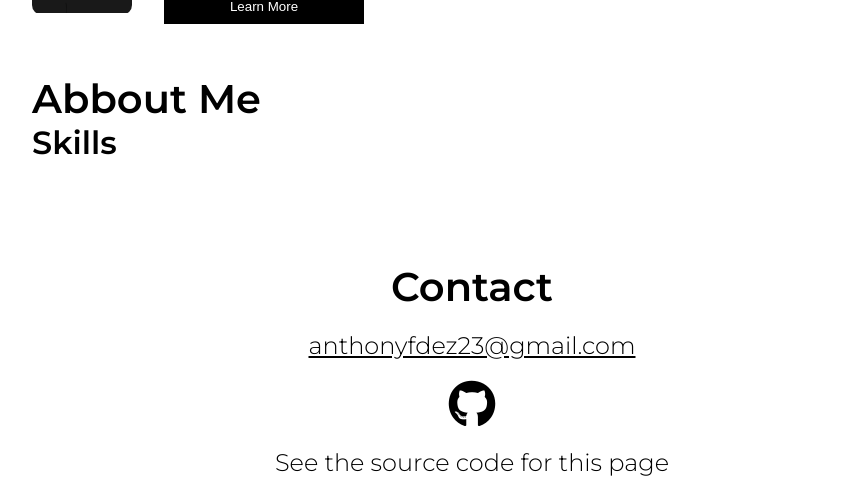
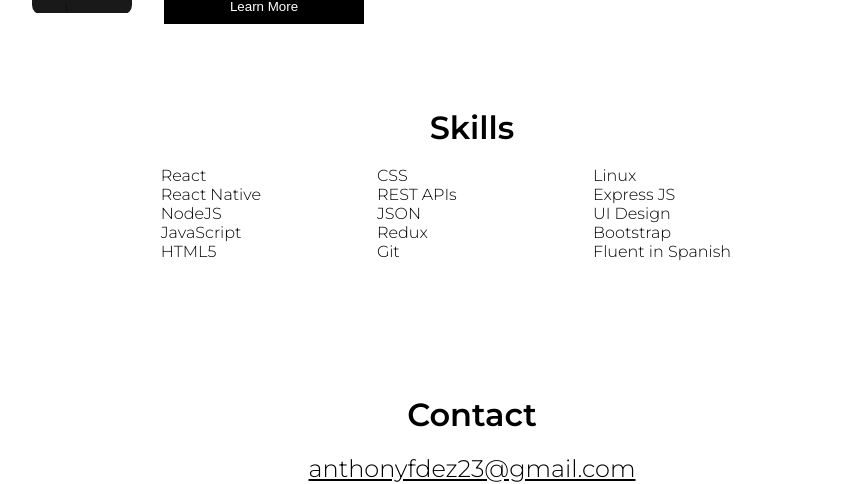
Before and after one commit to anthony-fdez/developer-website, a React (Create React App) app: page / in a window 1280 px wide. Shown: the part 822-1306 px from the top of the page, without its empty margins (168-1011 px from the left). Built offline with nearby package versions, Linux system fonts and the light colour scheme.

Commit message:
added the sklls tab

```diff
--- a/src/components/about/about.js
+++ b/src/components/about/about.js
@@ -2,11 +2,7 @@ import React from "react";
 import "./about.css";
 
 const About = () => {
-  return (
-    <div className="about-container">
-      <h1>Abbout Me</h1>
-    </div>
-  );
+  return <div className="about-container">{/* <h1>Abbout Me</h1> */}</div>;
 };
 
 export default About;
--- a/src/components/contact/contact.css
+++ b/src/components/contact/contact.css
@@ -5,9 +5,7 @@
   align-items: center;
   margin-top: 100px;
 }
-.contact-container h1 {
-  font-size: 2.5rem;
-}
+
 .contact-container a {
   font-size: 1.5rem;
   color: black;
--- a/src/components/skills/skills.css
+++ b/src/components/skills/skills.css
@@ -0,0 +1,34 @@
+#content {
+  width: 71.875%; /* 650/960 */
+  max-width: 960px;
+  text-align: left;
+  margin: 0px auto; /*auto centers the container */
+  padding: 3.84615384615385%; /* 25/650 */
+  text-align: center;
+}
+/*CSS3 multiple columns.*/
+/* Get em size for colums: 184/16 */
+.columns {
+  -moz-column-width: 11.5em; /* Firefox */
+  -webkit-column-width: 11.5em; /* webkit, Safari, Chrome */
+  column-width: 200px;
+}
+/*remove standard list and bullet formatting from ul*/
+.columns ul {
+  margin: 0;
+  padding: 0;
+  text-align: left;
+}
+/* correct webkit/chrome uneven margin on the first column*/
+.columns ul li:first-child {
+  margin-top: 0px;
+}
+.columns ul li {
+  margin-top: 0px;
+  font-size: 16px;
+  display: flex;
+  align-items: center;
+}
+.columns ul li p {
+  margin-left: 5px;
+}
--- a/src/components/skills/skills.js
+++ b/src/components/skills/skills.js
@@ -3,8 +3,58 @@ import "./skills.css";
 
 const Skills = () => {
   return (
-    <div>
+    <div id="content">
       <h1>Skills</h1>
+      <br></br>
+      <div className="columns">
+        <ul>
+          <li>
+            <p>React</p>
+          </li>
+          <li>
+            <p>React Native</p>
+          </li>
+          <li>
+            <p>NodeJS</p>
+          </li>
+          <li>
+            <p>JavaScript</p>
+          </li>
+          <li>
+            <p>HTML5</p>
+          </li>
+          <li>
+            <p>CSS</p>
+          </li>
+          <li>
+            <p>REST APIs</p>
+          </li>
+          <li>
+            <p>JSON</p>
+          </li>
+          <li>
+            <p>Redux</p>
+          </li>
+          <li>
+            <p>Git</p>
+          </li>
+          <li>
+            <p>Linux</p>
+          </li>
+          <li>
+            <p>Express JS</p>
+          </li>
+          <li>
+            <p>UI Design</p>
+          </li>
+          <li>
+            <p>Bootstrap</p>
+          </li>
+          <li>
+            <p>Fluent in Spanish</p>
+          </li>
+        </ul>
+      </div>
     </div>
   );
 };
```
